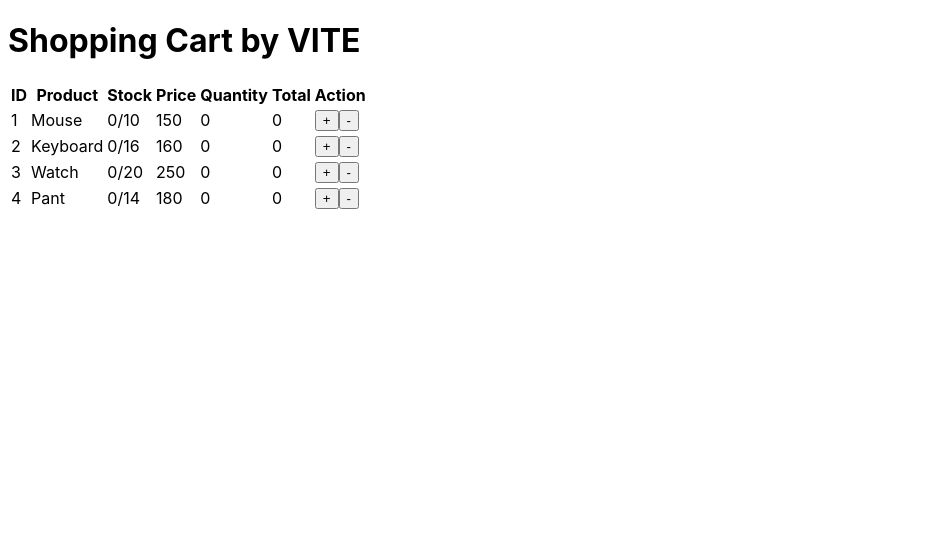
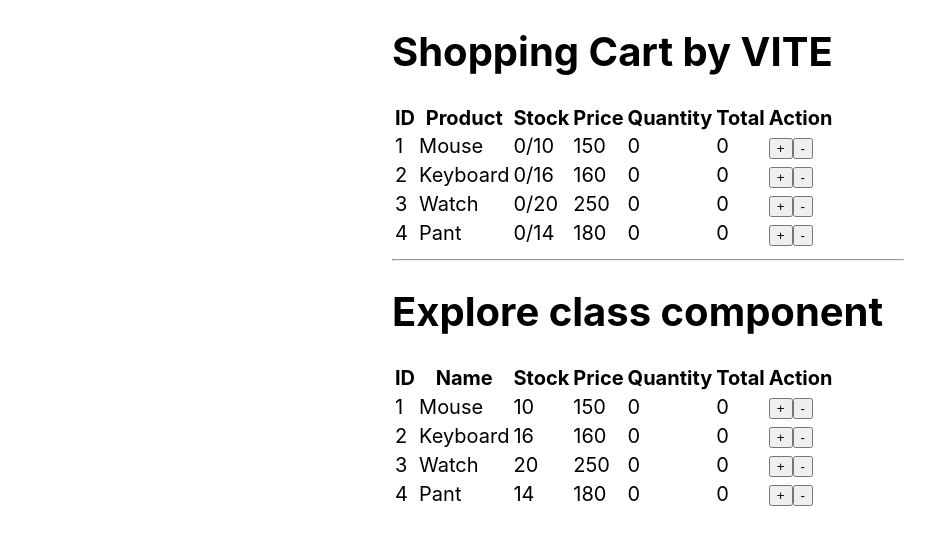
Before and after one commit to Jobayer109/Shopping-Cart-by-VITE, a React (Vite) app: page / in a window 1280 px wide. Shown: the top 544 px of the page, without its empty margins (0-937 px from the left). Built offline with nearby package versions, Linux system fonts and the light colour scheme.

Commit message:
Product displayed using class component

```diff
--- a/src/App.css
+++ b/src/App.css
@@ -0,0 +1,5 @@
+.main {
+  width: 40%;
+  margin: 0 auto;
+  font-size: 20px;
+}
--- a/src/App.jsx
+++ b/src/App.jsx
@@ -1,12 +1,14 @@
 import "./App.css";
+import PracticeCart from "./components/Class-component";
 import ShoppingCart from "./components/ShoppingCart";
 
 function App() {
   return (
-    <>
+    <div className="main">
       <h1>Shopping Cart by VITE</h1>
       <ShoppingCart />
-    </>
+      <PracticeCart />
+    </div>
   );
 }
 
--- /dev/null
+++ b/src/components/Class-component/TableRow2.jsx
@@ -0,0 +1,19 @@
+const TableRow = (option) => {
+  const { id, name, stock, price, quantity, total } = option;
+  return (
+    <tr>
+      <td>{id}</td>
+      <td>{name}</td>
+      <td>{stock}</td>
+      <td>{price}</td>
+      <td>{quantity}</td>
+      <td>{total}</td>
+      <td>
+        <button>+</button>
+        <button>-</button>
+      </td>
+    </tr>
+  );
+};
+
+export default TableRow;
--- /dev/null
+++ b/src/components/Class-component/data.js
@@ -0,0 +1,28 @@
+const productList = [
+  {
+    id: 1,
+    name: "Mouse",
+    stock: 10,
+    price: 150,
+  },
+  {
+    id: 2,
+    name: "Keyboard",
+    stock: 16,
+    price: 160,
+  },
+  {
+    id: 3,
+    name: "Watch",
+    stock: 20,
+    price: 250,
+  },
+  {
+    id: 4,
+    name: "Pant",
+    stock: 14,
+    price: 180,
+  },
+];
+
+export default productList;
--- /dev/null
+++ b/src/components/Class-component/index.jsx
@@ -0,0 +1,38 @@
+import React from "react";
+import TableRow from "./TableRow2";
+import productList from "./data";
+
+class PracticeCart extends React.Component {
+  state = {
+    products: productList.map((item) => ({ ...item, quantity: 0, total: 0 })),
+  };
+
+  render() {
+    return (
+      <div>
+        <hr />
+        <h1>Explore class component</h1>
+        <table>
+          <thead>
+            <tr>
+              <th>ID</th>
+              <th>Name</th>
+              <th>Stock</th>
+              <th>Price</th>
+              <th>Quantity</th>
+              <th>Total</th>
+              <th>Action</th>
+            </tr>
+          </thead>
+          <tbody>
+            {this.state.products.map((option) => (
+              <TableRow key={option.id} {...option} />
+            ))}
+          </tbody>
+        </table>
+      </div>
+    );
+  }
+}
+
+export default PracticeCart;
--- a/src/index.css
+++ b/src/index.css
@@ -1,6 +1,7 @@
 :root {
   margin: 0;
   padding: 0;
+  box-sizing: border-box;
   font-family: Inter, system-ui, Avenir, Helvetica, Arial, sans-serif;
 }
 body,
```
